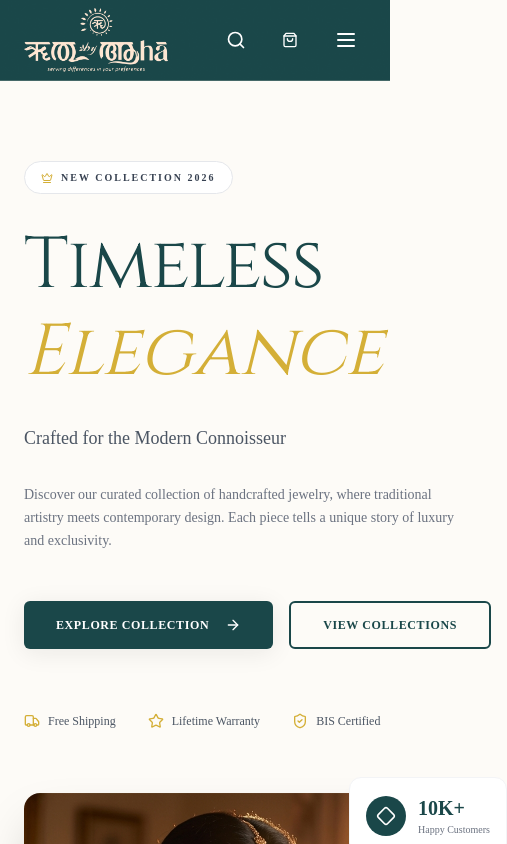
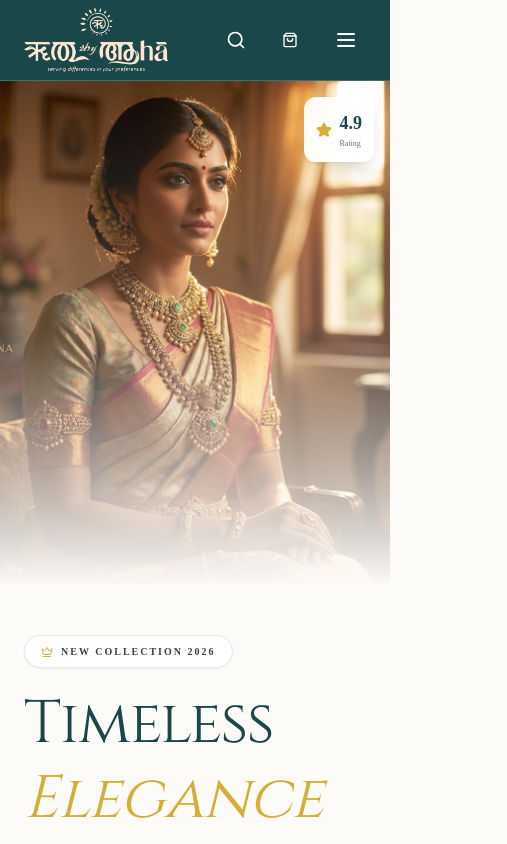
Before and after one commit to jithulrmeenara/Rithu, a Next.js app: page / in a window 390 px wide. Shown: the top 844 px of the page, 507 px wide, since content can reach past the window. Built offline with nearby package versions, Linux system fonts and the light colour scheme.

Commit message:
Enhance mobile view - add full-width hero image, larger text, better impact

```diff
--- a/src/app/page.tsx
+++ b/src/app/page.tsx
@@ -9,79 +9,103 @@ import { ArrowRight, Star, ShieldCheck, Truck, Sparkles, Mail, Check, Crown, Dia
 export default function HomePage() {
     return (
         <div className="min-h-screen bg-white">
-            {/* Hero Section - Exact Match */}
+            {/* Hero Section - Mobile-First Impressive Design */}
             <section className="relative min-h-screen bg-[#FDFBF7]">
+                {/* Mobile Hero Image - Full Width at Top */}
+                <div className="lg:hidden relative h-[60vh] min-h-[500px] w-full">
+                    <Image
+                        src="/hero-modern.png"
+                        alt="Luxury Jewelry Collection"
+                        fill
+                        className="object-cover"
+                        priority
+                    />
+                    {/* Gradient Overlay for Text Readability */}
+                    <div className="absolute inset-0 bg-gradient-to-t from-[#FDFBF7] via-[#FDFBF7]/20 to-transparent" />
+
+                    {/* Floating Stats on Mobile */}
+                    <div className="absolute top-4 right-4 bg-white/95 backdrop-blur-sm rounded-xl p-3 shadow-lg">
+                        <div className="flex items-center gap-2">
+                            <Star className="w-4 h-4 text-[#D4AF37] fill-[#D4AF37]" />
+                            <div>
+                                <p className="text-lg font-bold text-[#1a4749]">4.9</p>
+                                <p className="text-[8px] text-gray-500">Rating</p>
+                            </div>
+                        </div>
+                    </div>
+                </div>
+
                 <div className="container mx-auto px-6 lg:px-12">
-                    <div className="grid lg:grid-cols-2 gap-16 min-h-screen items-center py-20">
+                    <div className="grid lg:grid-cols-2 gap-16 lg:min-h-screen items-center py-12 lg:py-20">
                         {/* Left Content - Text */}
-                        <div className="space-y-8">
+                        <div className="space-y-6 lg:space-y-8">
                             {/* Badge */}
-                            <div className="inline-flex items-center gap-2 px-4 py-2 rounded-full bg-white border border-gray-200">
+                            <div className="inline-flex items-center gap-2 px-4 py-2 rounded-full bg-white border border-gray-200 shadow-sm">
                                 <Crown className="w-3 h-3 text-[#D4AF37]" />
                                 <span className="text-[10px] font-semibold text-gray-700 uppercase tracking-[0.2em]">
                                     New Collection 2026
                                 </span>
                             </div>
 
-                            {/* Heading */}
-                            <div className="space-y-2">
-                                <h1 className="font-heading text-7xl lg:text-8xl font-light tracking-tight text-[#1a4749] leading-[1.1]">
+                            {/* Heading - MUCH Bigger on Mobile */}
+                            <div className="space-y-3">
+                                <h1 className="font-heading text-6xl sm:text-7xl lg:text-8xl font-light tracking-tight text-[#1a4749] leading-[1.05]">
                                     Timeless
                                 </h1>
-                                <h1 className="font-heading text-7xl lg:text-8xl font-light italic text-[#D4AF37] leading-[1.1]">
+                                <h1 className="font-heading text-6xl sm:text-7xl lg:text-8xl font-light italic text-[#D4AF37] leading-[1.05]">
                                     Elegance
                                 </h1>
                             </div>
 
                             {/* Subheading */}
-                            <p className="text-lg text-gray-600 font-light">
+                            <p className="text-xl lg:text-lg text-gray-600 font-light">
                                 Crafted for the Modern Connoisseur
                             </p>
 
                             {/* Description */}
-                            <p className="text-sm text-gray-500 leading-relaxed max-w-md">
+                            <p className="text-base lg:text-sm text-gray-500 leading-relaxed max-w-md">
                                 Discover our curated collection of handcrafted jewelry, where traditional artistry meets contemporary design. Each piece tells a unique story of luxury and exclusivity.
                             </p>
 
-                            {/* Buttons */}
-                            <div className="flex gap-4 pt-4">
+                            {/* Buttons - Stack on Mobile */}
+                            <div className="flex flex-col sm:flex-row gap-4 pt-4">
                                 <Button
                                     asChild
-                                    className="h-12 px-8 bg-[#1a4749] hover:bg-[#1a4749]/90 text-white text-xs font-semibold uppercase tracking-wider rounded-md"
+                                    className="h-14 sm:h-12 px-8 bg-[#1a4749] hover:bg-[#1a4749]/90 text-white text-sm sm:text-xs font-semibold uppercase tracking-wider rounded-md shadow-lg"
                                 >
                                     <Link href="/shop">
                                         Explore Collection
-                                        <ArrowRight className="ml-2 w-4 h-4" />
+                                        <ArrowRight className="ml-2 w-5 h-5" />
                                     </Link>
                                 </Button>
                                 <Button
                                     asChild
                                     variant="outline"
-                                    className="h-12 px-8 border-[#1a4749] text-[#1a4749] hover:bg-[#1a4749] hover:text-white text-xs font-semibold uppercase tracking-wider rounded-md"
+                                    className="h-14 sm:h-12 px-8 border-2 border-[#1a4749] text-[#1a4749] hover:bg-[#1a4749] hover:text-white text-sm sm:text-xs font-semibold uppercase tracking-wider rounded-md"
                                 >
                                     <Link href="/collections">View Collections</Link>
                                 </Button>
                             </div>
 
-                            {/* Trust Badges */}
-                            <div className="flex items-center gap-8 pt-8">
-                                <div className="flex items-center gap-2">
-                                    <Truck className="w-4 h-4 text-[#D4AF37]" />
+                            {/* Trust Badges - Better Mobile Layout */}
+                            <div className="grid grid-cols-3 lg:flex lg:items-center gap-4 lg:gap-8 pt-6 lg:pt-8">
+                                <div className="flex flex-col lg:flex-row items-center gap-2 text-center lg:text-left">
+                                    <Truck className="w-5 h-5 text-[#D4AF37]" />
                                     <span className="text-xs text-gray-600">Free Shipping</span>
                                 </div>
-                                <div className="flex items-center gap-2">
-                                    <Star className="w-4 h-4 text-[#D4AF37]" />
+                                <div className="flex flex-col lg:flex-row items-center gap-2 text-center lg:text-left">
+                                    <Star className="w-5 h-5 text-[#D4AF37]" />
                                     <span className="text-xs text-gray-600">Lifetime Warranty</span>
                                 </div>
-                                <div className="flex items-center gap-2">
-                                    <ShieldCheck className="w-4 h-4 text-[#D4AF37]" />
+                                <div className="flex flex-col lg:flex-row items-center gap-2 text-center lg:text-left">
+                                    <ShieldCheck className="w-5 h-5 text-[#D4AF37]" />
                                     <span className="text-xs text-gray-600">BIS Certified</span>
                                 </div>
                             </div>
                         </div>
 
-                        {/* Right Content - Image with Floating Cards */}
-                        <div className="relative h-[600px] lg:h-[700px]">
+                        {/* Right Content - Image with Floating Cards (Desktop Only) */}
+                        <div className="relative h-[600px] lg:h-[700px] hidden lg:block">
                             {/* Main Image */}
                             <div className="relative h-full rounded-2xl overflow-hidden shadow-2xl">
                                 <Image
```
